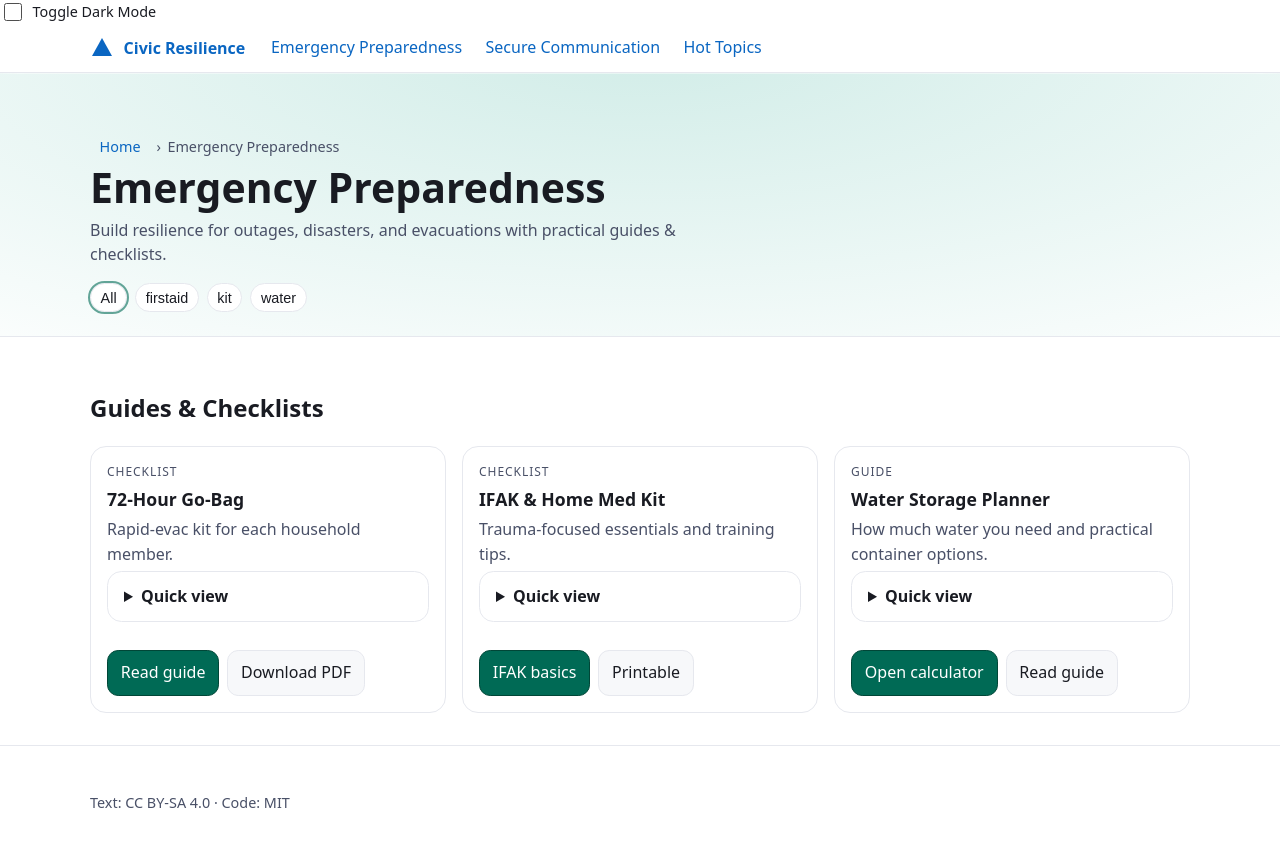
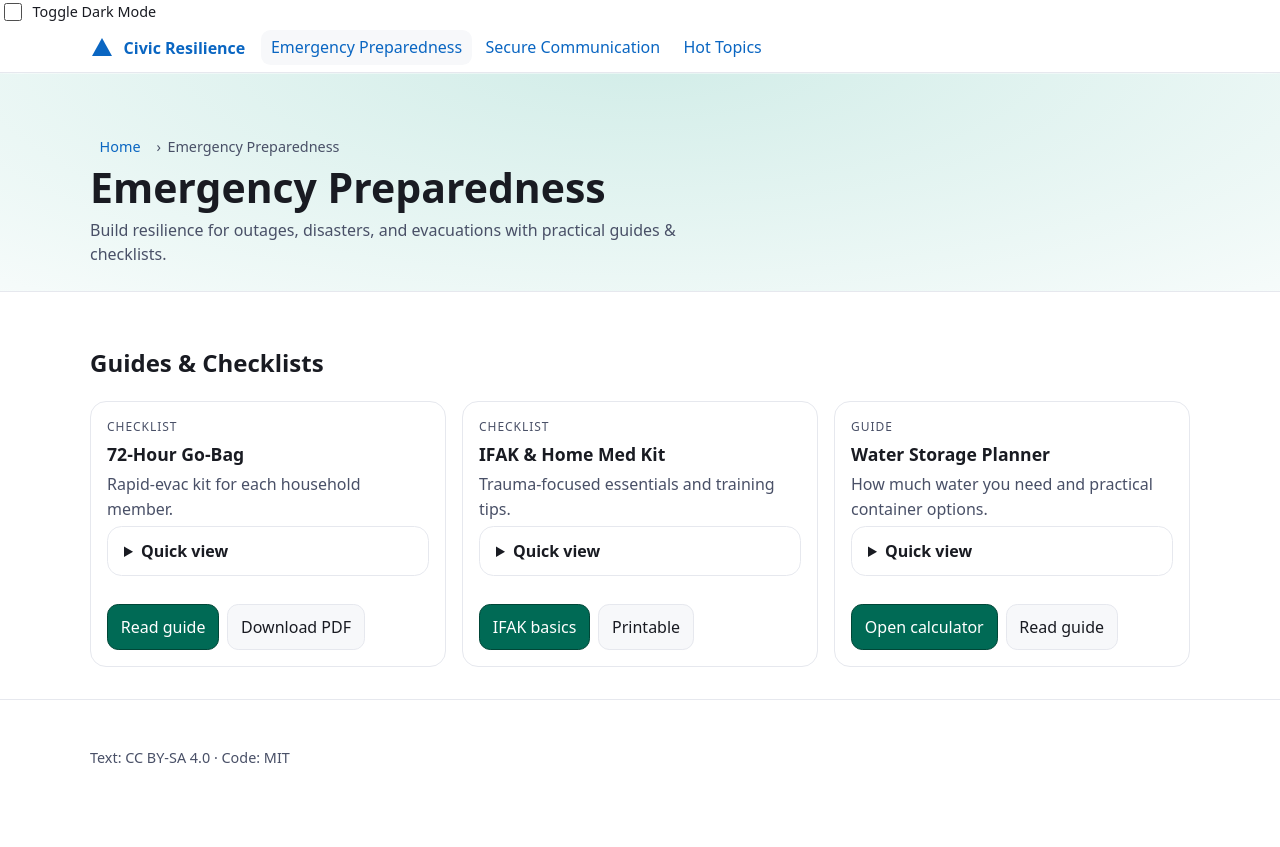
Before and after one commit to TestDepthLLC/infoportal, a Jekyll site: the page built from preparedness/index.md, in a window 1280 px wide. Shown: the top 847 px of the page. Built offline with Jekyll 4.4.1, drawn with Linux system fonts in a browser that asks for light colours.

Commit message:
Fixed more Jekyll stuff.

```diff
--- a/preparedness/index.html
+++ /dev/null
@@ -1,73 +0,0 @@
----
-layout: default
-title: Emergency Preparedness
-description: Build resilience with checklists, calculators, and printable guides.
----
-
-<section class="hero">
-  <div class="container">
-    <nav class="breadcrumbs" aria-label="Breadcrumb">
-      <a href="{{ site.baseurl }}/">Home</a>
-      <span aria-hidden="true">›</span>
-      <span>Emergency Preparedness</span>
-    </nav>
-    <h1>Emergency Preparedness</h1>
-    <p>Build resilience for outages, disasters, and evacuations with practical guides & checklists.</p>
-
-    <!-- Auto-generate chips from collection tags -->
-    {% assign tag_list = "" | split: "" %}
-    {% for doc in site.preparedness %}
-      {% assign tags = doc.tags | arrayify %}
-      {% assign tag_list = tag_list | concat: tags %}
-    {% endfor %}
-    {% assign tag_list = tag_list | uniq | sort %}
-
-    <div class="chips" role="list" aria-label="Filter" style="margin-top:1rem">
-      <button class="chip active" data-filter="all">All</button>
-      {% for t in tag_list %}
-        {% if t != "" %}
-          <button class="chip" data-filter="{{ t | downcase }}">{{ t }}</button>
-        {% endif %}
-      {% endfor %}
-    </div>
-  </div>
-</section>
-
-<section>
-  <div class="container">
-    <h2>Guides & Checklists</h2>
-    <div class="grid">
-      {% assign items = site.preparedness | sort: "title" %}
-      {% for item in items %}
-        {% include card.html item=item %}
-      {% endfor %}
-    </div>
-  </div>
-</section>
-
-<!-- Page-scoped script (module) to avoid global collisions) -->
-<script type="module">
-  // Minimal chip filtering
-  const chips = [...document.querySelectorAll('.chip')];
-  let active = 'all';
-  function filter() {
-    document.querySelectorAll('.grid .card').forEach(card => {
-      const tags = (card.dataset.tags || '').toLowerCase();
-      card.style.display = (active !== 'all' && !tags.includes(active)) ? 'none' : '';
-    });
-  }
-  chips.forEach(btn => btn.addEventListener('click', () => {
-    active = btn.dataset.filter;
-    chips.forEach(c => c.classList.toggle('active', c === btn));
-    filter();
-  }));
-  filter();
-</script>
-
-<!-- Temporary chip styles (we can move these to the layout later) -->
-<style>
-  .chips{display:flex;gap:.5rem;flex-wrap:wrap}
-  .chip{border:1px solid var(--border);background:var(--card);color:var(--text);
-        padding:.35rem .6rem;border-radius:999px;cursor:pointer;font-size:.9rem}
-  .chip.active{outline:2px solid color-mix(in oklab, var(--brand) 60%, transparent)}
-</style>
--- /dev/null
+++ b/preparedness/index.md
@@ -0,0 +1,28 @@
+---
+layout: default
+title: Emergency Preparedness
+description: Build resilience with checklists, calculators, and printable guides.
+nav_section: preparedness
+---
+
+<section class="hero">
+  <div class="container">
+    <nav class="breadcrumbs" aria-label="Breadcrumb">
+      <a href="{{ site.baseurl }}/">Home</a> › <span>Emergency Preparedness</span>
+    </nav>
+    <h1>Emergency Preparedness</h1>
+    <p>Build resilience for outages, disasters, and evacuations with practical guides & checklists.</p>
+  </div>
+</section>
+
+<section>
+  <div class="container">
+    <h2>Guides & Checklists</h2>
+    <div class="grid">
+      {% assign items = site.preparedness | sort: "title" %}
+      {% for item in items %}
+        {% include card.html item=item %}
+      {% endfor %}
+    </div>
+  </div>
+</section>
--- a/preparedness/tools/water-calculator.html
+++ b/preparedness/tools/water-calculator.html
@@ -64,7 +64,7 @@
           <span>Civic Resilience</span>
         </a>
         <nav>
-          <a href="./" id="link-prep" class="active">Emergency Preparedness</a>
+          <a href="../" id="link-prep" class="active">Emergency Preparedness</a>
           <a href="../secure/" id="link-sec">Secure Communication</a>
           <a href="../topics/" id="link-top">Hot Topics</a>
         </nav>
```
Also changed, not shown: preparedness/go-bag.html (deleted).
